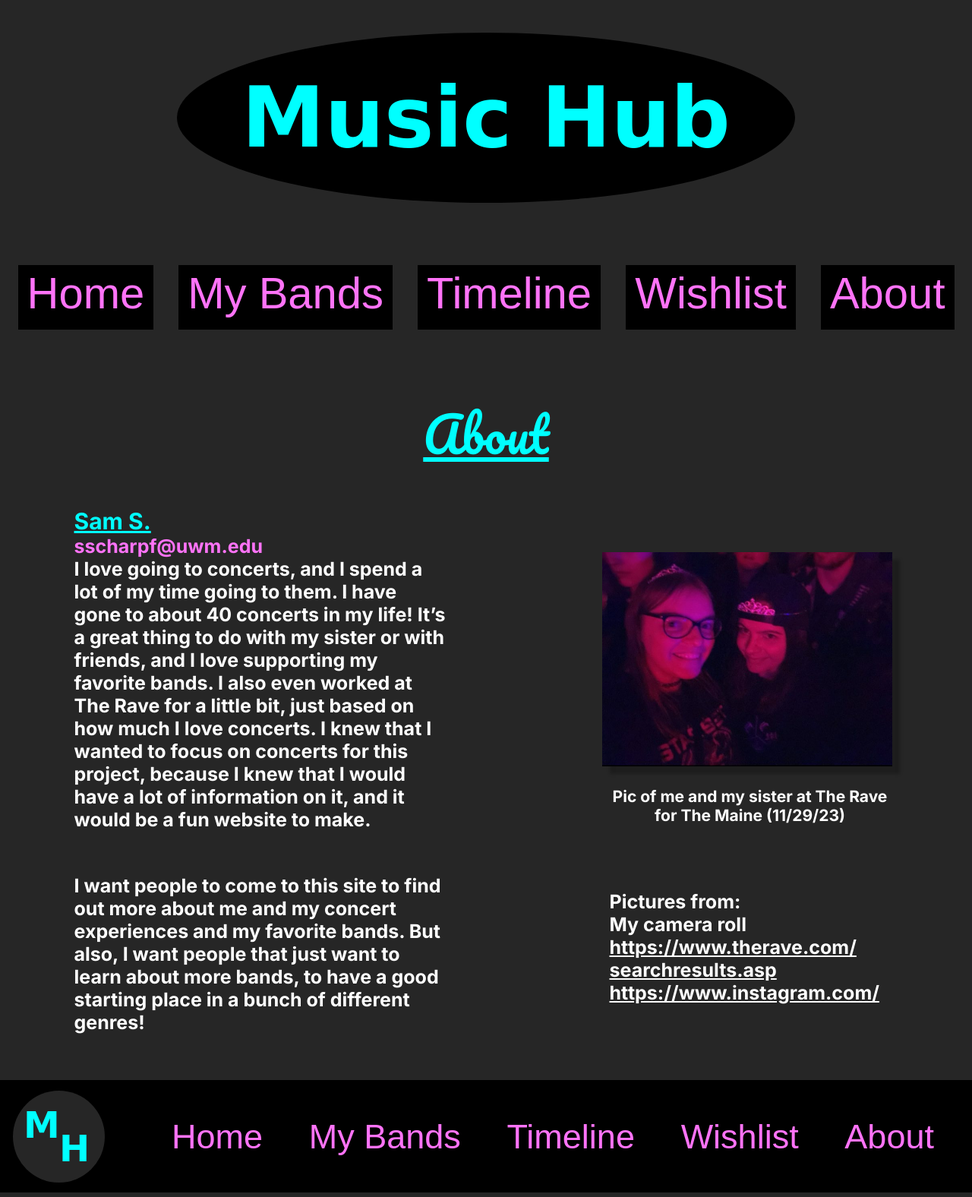
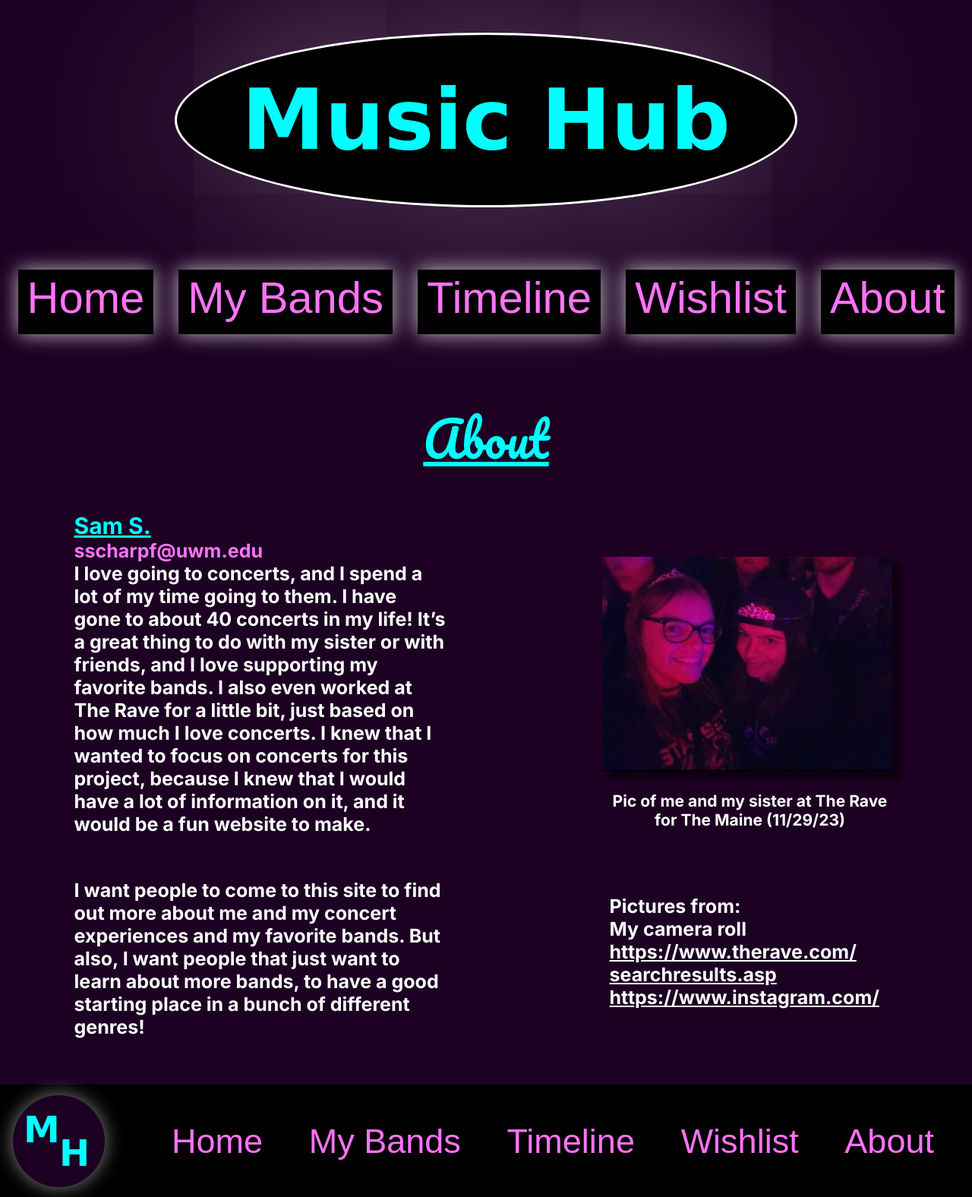
Before and after one commit to Sscharpf/music-hub2, a plain HTML site: page about.html in a window 1280 px wide. Shown: the whole page at 76% size. Drawn offline with Linux system fonts and the light colour scheme; a web font is replaced by a local one.

Commit message:
finalcoding

```diff
--- a/styles.css
+++ b/styles.css
@@ -14,7 +14,7 @@
 
 body {
   /* Colors from the Figma design */
-  --background: #262626;
+  --background: #1C0122;
   --primary-text: #ffffff;
   --headers: #00ffff;
   --secondary-headers: #ff73f8;
@@ -48,6 +48,8 @@ body {
   font-size: 110px;
   line-height: 160px;
   text-decoration: none;
+  box-shadow: 0px 0px 250px rgba(255, 255, 255, 0.35);
+  border: 3px solid white;
 }
 
 .top-nav-list {
@@ -72,6 +74,8 @@ body {
   font-size: 58px;
   line-height: 58px;
   text-decoration: none;
+  box-shadow: 0px 0px 25px rgba(255, 255, 255, 0.75);
+
 }
 
 /* ---------- Main area ---------- */
@@ -258,7 +262,7 @@ body {
   width: 382px;
   height: 282px;
   object-fit: cover;
-  box-shadow: 10px 10px 4px rgba(0, 0, 0, 0.25);
+  box-shadow: 10px 10px 4px rgba(0, 0, 0, 0.50);
 }
 
 .about-caption {
@@ -298,12 +302,13 @@ body {
   height: 121px;
   margin-left: 17px;
   padding: 10px 0 0 14px;
-  background-color: var(--background);
+  background-color: #1C0122;
   border-radius: 50%;
   color: var(--headers);
   font-family: "Thirsty Script", cursive;
   font-size: 48px;
   text-decoration: none;
+  box-shadow: 0px 0px 25px rgba(255, 255, 255, 0.50);
 }
 
 .footer-logo-m {
```
Also changed, not shown: assets/1519649a-301f-47c2-99ff-e024248475d3.png (renamed from assets/concertpics/1519649a-301f-47c2-99ff-e024248475d3.png), assets/468f33f5-1d85-4c71-b599-20ba9cfb8991.png (renamed from assets/concertpics/468f33f5-1d85-4c71-b599-20ba9cfb8991.png), assets/BMTH319.jpg (renamed from assets/fromrave/BMTH319.jpg), assets/IMG_8834.png (renamed from assets/concertpics/IMG_8834.png), 2 other files.
